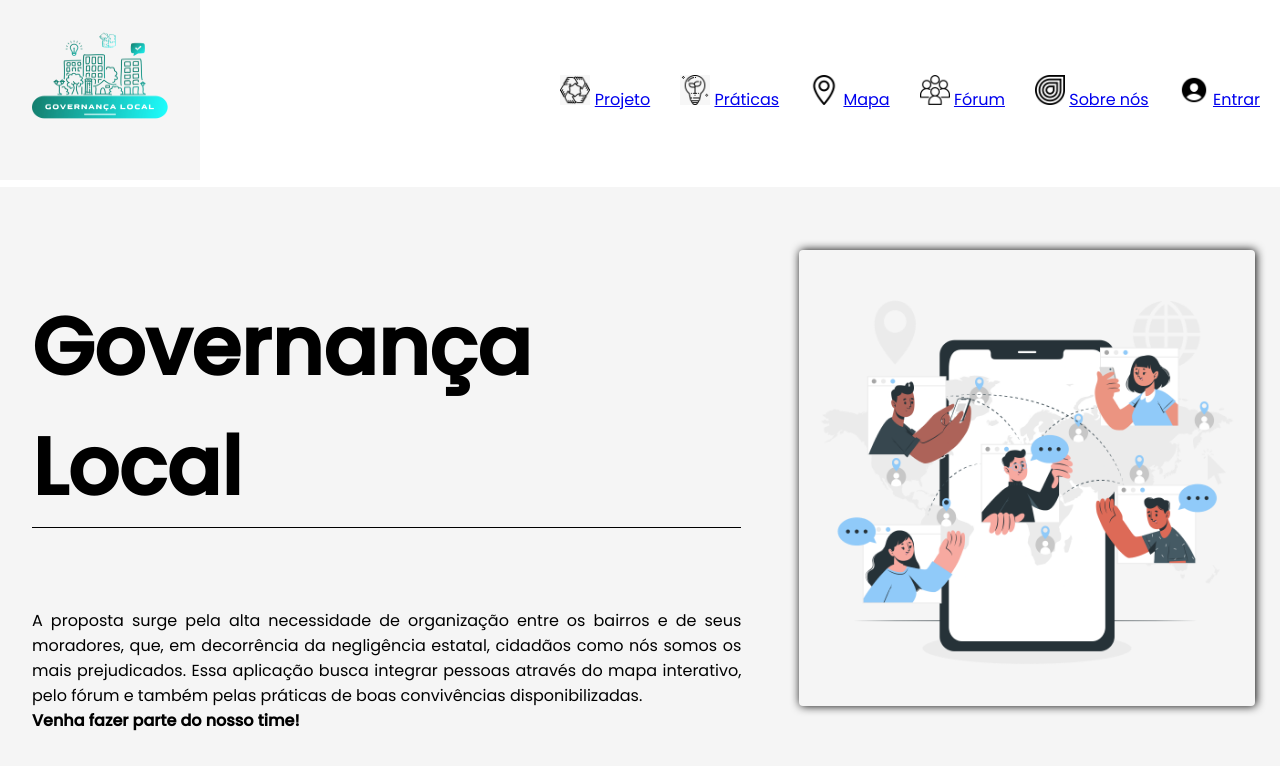
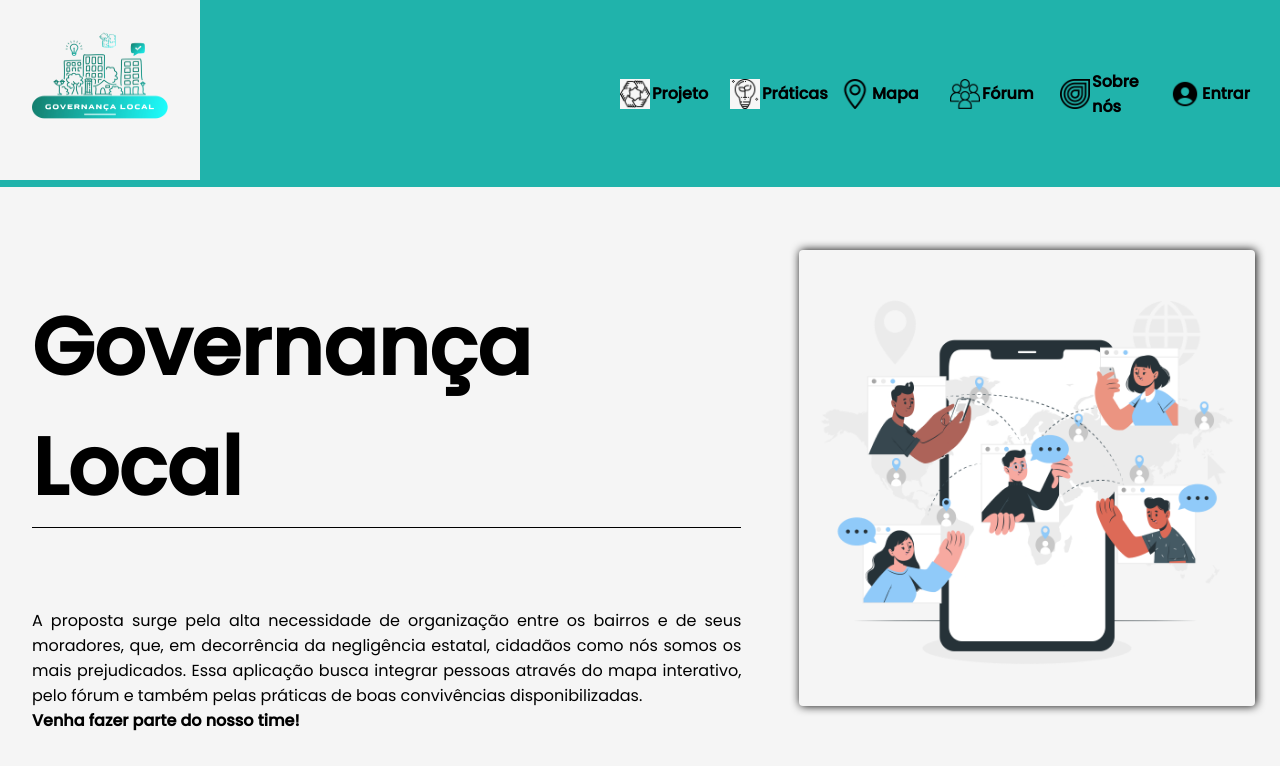
Before and after one commit to ICEI-PUC-Minas-PMV-SI/pmv-si-2023-1-e1-proj-web-t5-governanca-local, a plain HTML site: page src/index.html in a window 1280 px wide. Shown: the top 766 px of the page. Drawn offline with Linux system fonts and the light colour scheme; a web font is replaced by a local one.

Commit message:
Ajustes de referencia das imagens do Header

```diff
--- a/src/globalCSS.css
+++ b/src/globalCSS.css
@@ -17,17 +17,44 @@ header{
     justify-content: space-between;
     align-items: center;
     width: 100%;
+    background-color: #20b3ab;
 }
 
 header ul {
-    align-items: center;
     justify-content: center;
     margin-right: 20px;
-    gap: 30px;
+    gap: 10px;
     list-style: none;
     display: flex;
+    width: 100%;
+    padding: 0px;
 }
+header ul img {
+    display: inline;
+    align-self: center;
 
+}
+header ul li {
+    display: flex;
+    align-items: center;
+    width: 100px;
+    cursor: pointer;
+    font-family: 'Poppins', sans-serif;
+    font-weight: 900;
+    transition:0.3s;
+}
+header ul a{
+    display: inline;
+    text-decoration: none;
+    text-align: justify;
+    width: 1vw;
+    color: black;
+    padding: 1px;
+    margin: 1px;
+}
+header ul a:hover {
+    color: orange;
+}
 @media (max-width:900px) {
 
     header{
@@ -128,22 +155,17 @@ border: 3px solid black;
 cursor: pointer;
 font-family: 'Poppins', sans-serif;
 font-weight: 900;
-background-color: #FAC710
+background-color: #FAC710;
+transition:0.3s;
+}
+.btn:hover{
+    background-color: #20b3ab;
 }
 
 #textopraticas h2 {
 font-size: 40pt;
 }
 
-.btn2{
-width: 50%;
-height: 80px;
-border: 3px solid black;
-cursor: pointer;
-font-family: 'Poppins', sans-serif;
-font-weight: 900;
-background-color: #FAC710
-}
 
 @media (max-width:900px) {
     .praticas{
@@ -189,7 +211,7 @@ Sessão do MAPA da Landing Page */
     max-width: 350px;
     grid-column:1;
     grid-row-start: 1;
-    grid-row-end: 4;
+    grid-row-end: 3;
     outline: 2px solid black;
     place-self: center;
 }
@@ -219,8 +241,7 @@ Sessão do MAPA da Landing Page */
     margin: 1%;
     place-self: center;
     cursor: pointer;
-
-
+    transition:0.3s;
 }
 .botaoCliqueAqui p {
     margin: 2% 5%;
```
